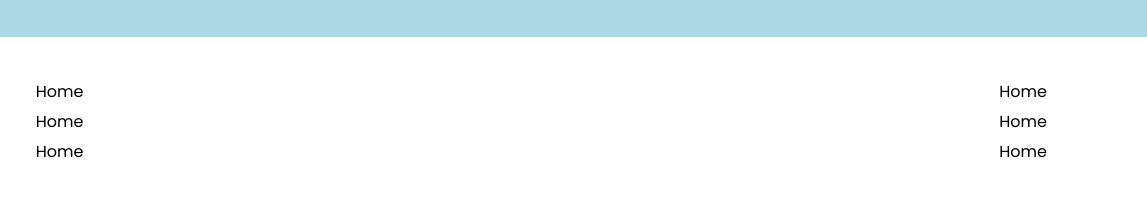
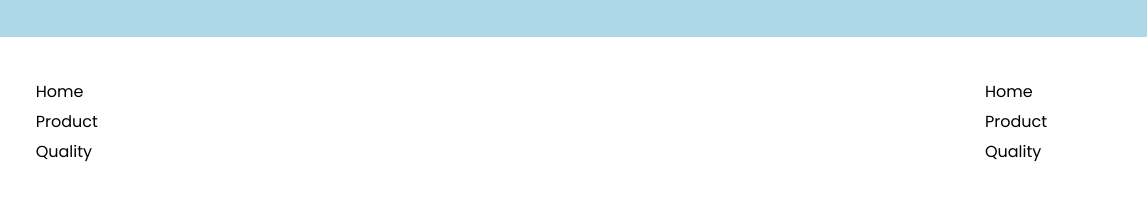
Before and after one commit to sohail-khan880/myfirstassigmnet, a plain HTML site: page index.html in a window 1280 px wide. Shown: the part 781-982 px from the top of the page, 133-1280 px from the left. Drawn offline with Linux system fonts and the light colour scheme; files whose address does not match are found by name.

Commit message:
footer_hiddings

```diff
--- a/index.html
+++ b/index.html
@@ -70,15 +70,15 @@
         <div class="footer1">
           <ul>
             <li>Home</li>
-            <li>Home</li>
-            <li>Home</li>
+            <li>Product</li>
+            <li>Quality</li>
           </ul>
         </div>
         <div class="footer2">
           <ul>
             <li>Home</li>
-            <li>Home</li>
-            <li>Home</li>
+            <li>Product</li>
+            <li>Quality</li>
           </ul>
         </div>
       </div>
```
